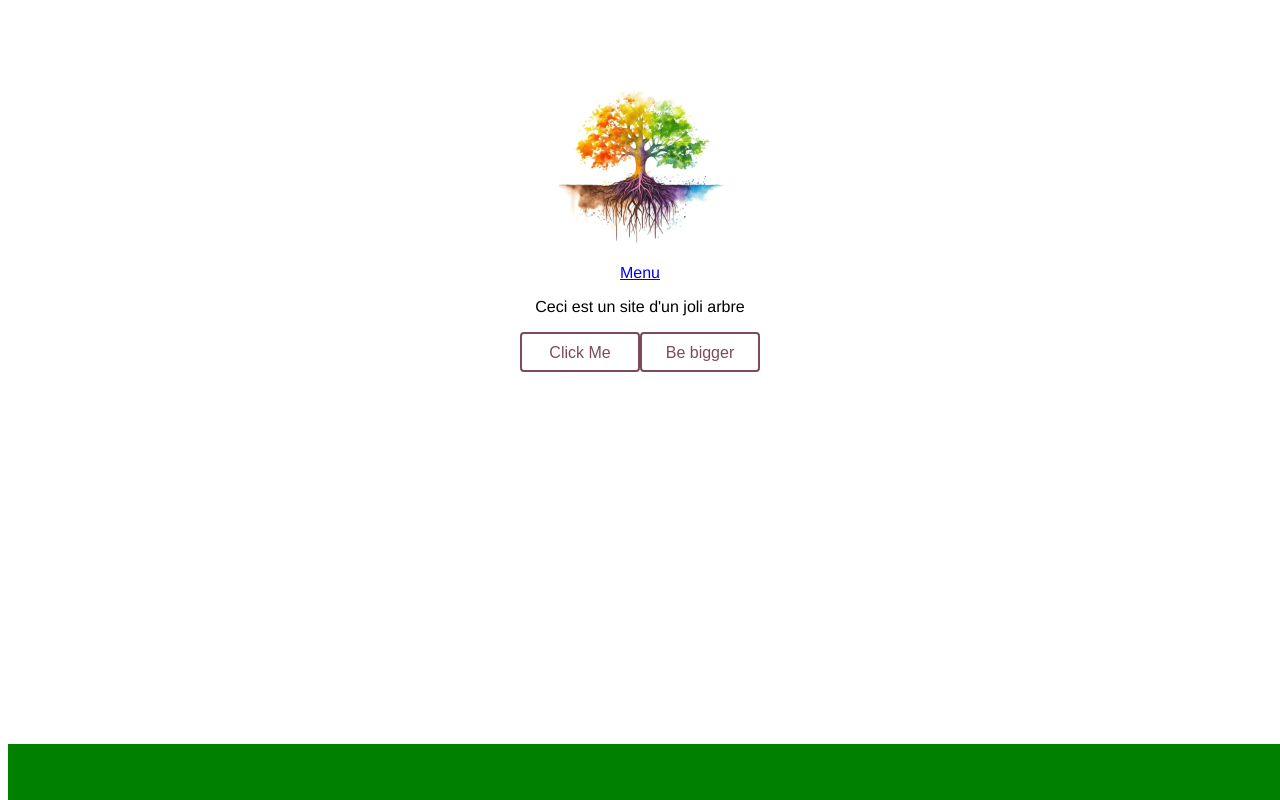
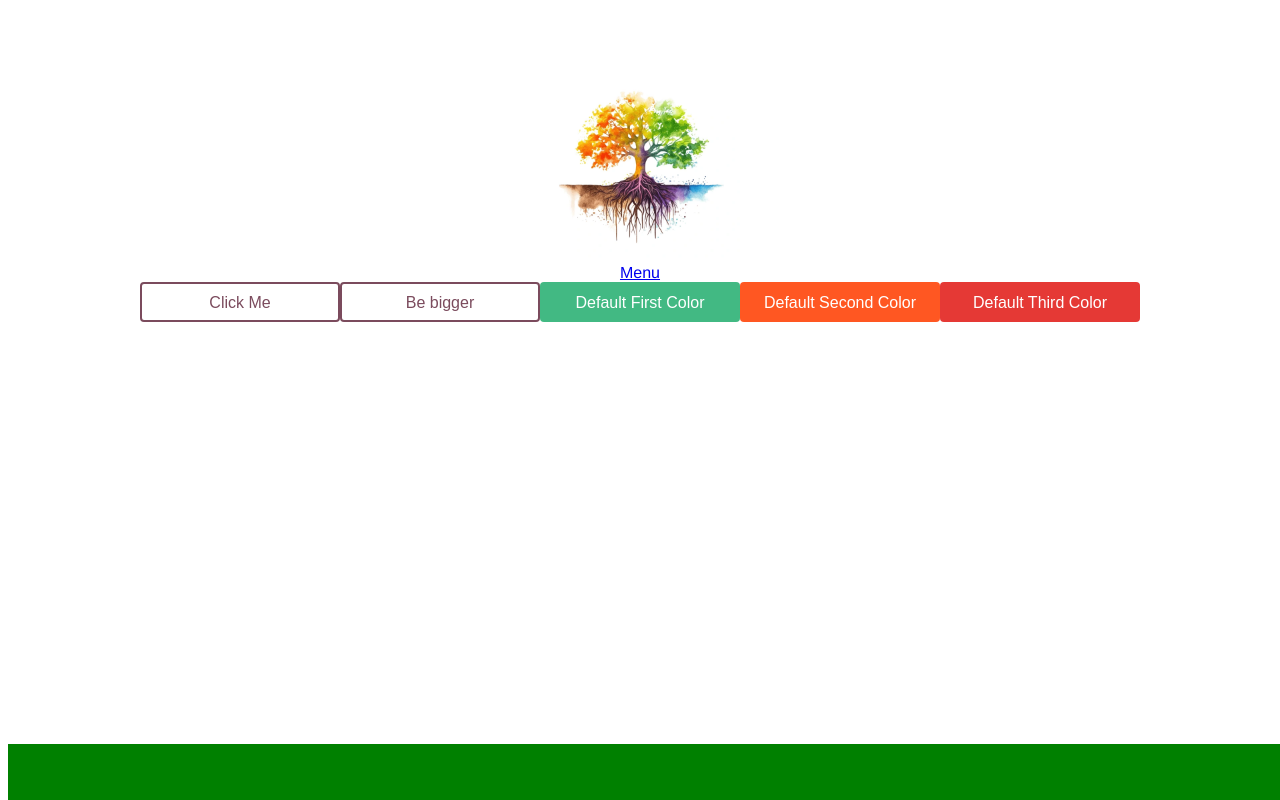
Before and after one commit to LouisGodfrin/M1_TP3_Vue, a Vue app: page / in a window 1280 px wide. Built offline with nearby package versions, Linux system fonts and the light colour scheme.

Commit message:
modification on the structure to fit the requirement of exercise 7. And exercise8 with color for buttons

```diff
--- a/src/App.vue
+++ b/src/App.vue
@@ -1,12 +1,15 @@
 <template>
   <img id = "tree" alt="Tree Logo" src="./assets/LogoApp.webp">
-  <div>
-    <HomePage/>
-  </div>
+  <BaseLayout>
+    <template #main>
+      <HomePage/>
+    </template>
+  </BaseLayout>
 </template>
 
 <script>
 import HomePage from '@/pages/HomePage.vue';
+import BaseLayout from '@/components/BaseLayout.vue';
 
 
 export default
@@ -15,6 +18,7 @@ export default
   components:
   {
     HomePage,
+    BaseLayout,
   }
 }
 </script>
--- a/src/components/BaseLayout.vue
+++ b/src/components/BaseLayout.vue
@@ -1,13 +1,21 @@
+<script setup>
+
+import baseHeader from '../components/baseHeader.vue';
+import baseFooter from '../components/baseFooter.vue';
+</script>
+
 <template>
-    <p>Ceci est un site d'un joli arbre</p>
+  <header>
+    <slot name="header"><baseHeader></baseHeader></slot>
+  </header>
+  <main>
+    <slot name="main"></slot>
+  </main>
+  <footer>
+    <slot name="footer"><baseFooter></baseFooter></slot>
+  </footer>
 </template>
 
-<script>
-export default {
-    name : 'BaseLayout',
-}
-</script>
-
-<style>
+<style scoped>
 
 </style>
--- a/src/components/ButtonLayout.vue
+++ b/src/components/ButtonLayout.vue
@@ -8,6 +8,25 @@
     <button class="button" :style="{ width: buttonWidth + 'px', height: buttonHeight + 'px' }"
       :class="{ bigger: isBigger, max: isMax }" @click="BiggerWeight"> Be bigger
     </button>
+
+    <button class ="button" :style="buttonStyle('primary')" @mouseover="isHovered1 = true" @mouseleave="isHovered1 = false"
+      @focus="isFocused1 = true">
+      {{ isHovered1 ? 'Hovered' : isFocused1 ? 'Focused' : 'Default'}}
+      First Color
+    </button>
+
+    <button class="button" :style="buttonStyle('warn')" @mouseover="isHovered2 = true" @mouseleave="isHovered2 = false"
+      @focus="isFocused2 = true" >
+      {{ isHovered2 ? 'Hovered' : isFocused2 ? 'Focused' : 'Default'}}
+      Second Color
+    </button>
+
+    <button class="button" :style="buttonStyle('danger')" @mouseover="isHovered3 = true" @mouseleave="isHovered3 = false"
+      @focus="isFocused3 = true">
+      {{ isHovered3 ? 'Hovered' : isFocused3 ? 'Focused' : 'Default'}}
+      Third Color
+    </button>
+
   </div>
 </template>
 
@@ -17,13 +36,20 @@ export default
   name: 'ButtonLayout',
   data()
   {
-    return{
+    return {
       isDisabled: false,
       isBigger: false,
       isMax: false,
-      buttonWidth: 120,
-      buttonHeight:40,
-      maxSize: 200,
+      buttonWidth: 200,
+      buttonHeight: 40,
+      maxSize: 300,
+
+      isHovered1: false,
+      isFocused1: false,
+      isHovered2: false,
+      isFocused2: false,
+      isHovered3: false,
+      isFocused3: false,
     };
   },
   methods:
@@ -32,9 +58,9 @@ export default
     {
       this.isDisabled = true;
     },
+
     BiggerWeight()
     {
-
       if (!this.isMax)
       {
         this.isBigger = true;
@@ -48,14 +74,43 @@ export default
       }
     },
   },
+  computed:
+  {
+    buttonStyle()
+    {
+      return (color) =>
+      {
+        const colorPalette =
+        {
+          primary: { bg: '#42b983', hoverBg: '#4cce93', focusBorder: '#47d696' },
+          warn: { bg: '#ff5722', hoverBg: '#ff7043', focusBorder: '#ff8a65' },
+          danger: { bg: '#e53935', hoverBg: '#ef5350', focusBorder: '#e57394' },
+        };
+
+        const selectedColor = colorPalette[color];
+
+        const isHovered = this[`isHovered${color === 'primary' ? '1' : color === 'warn' ? '2' : color === 'danger' ? '3' : '4'}`];
+        const isFocused = this[`isFocused${color === 'primary' ? '1' : color === 'warn' ? '2' : color === 'danger' ? '3' : '4'}`];
+        const bgColor = isHovered ? selectedColor.hoverBg : selectedColor.bg;
+        const borderColor = isFocused ? selectedColor.focusBorder : 'transparent';
+
+        return {
+          backgroundColor: bgColor,
+          border: `2px solid ${borderColor}`,
+          padding: '10px 20px',
+          color: '#fff',
+          cursor: 'pointer',
+        };
+      };
+    },
+  },
 };
 </script>
 
-<style>
-.button
-{
+<style scoped>
+.button {
   height: 40px;
-  width: 120px;
+  width: 200px;
   padding: 10px 20px;
   font-size: 16px;
   font-family: Arial, sans-serif;
@@ -67,8 +122,7 @@ export default
   transition: all 0.3s ease;
 }
 
-.button:not(:disabled):hover
-{
+.button:not(:disabled):hover {
   background-color: #7b4b5d;
   color: #fff;
   transform: scale(1.05);
@@ -81,8 +135,7 @@ export default
   box-shadow: 0 0 0 3px rgba(123, 75, 93, 0.3);
 }
 
-.button:disabled
-{
+.button:disabled {
   background-color: #e0e0e0;
   color: #b0b0b0;
   border-color: #b0b0b0;
--- a/src/pages/HomePage.vue
+++ b/src/pages/HomePage.vue
@@ -1,25 +1,16 @@
 <template>
-    <baseHeader />
-    <BaseLayout />
     <ButtonLayout />
-    <baseFooter />
 </template>
 
 
 <script>
 
-import baseHeader from '../components/baseHeader.vue';
-import baseFooter from '../components/baseFooter.vue';
-import BaseLayout from '../components/BaseLayout.vue';
 import ButtonLayout from '../components/ButtonLayout.vue'
 
 export default {
     name : 'HomePage',
     components:
     {
-        baseHeader,
-        BaseLayout,
-        baseFooter,
         ButtonLayout,
     }
 }
```
Also changed, not shown: src/assets/styles.css (added).
